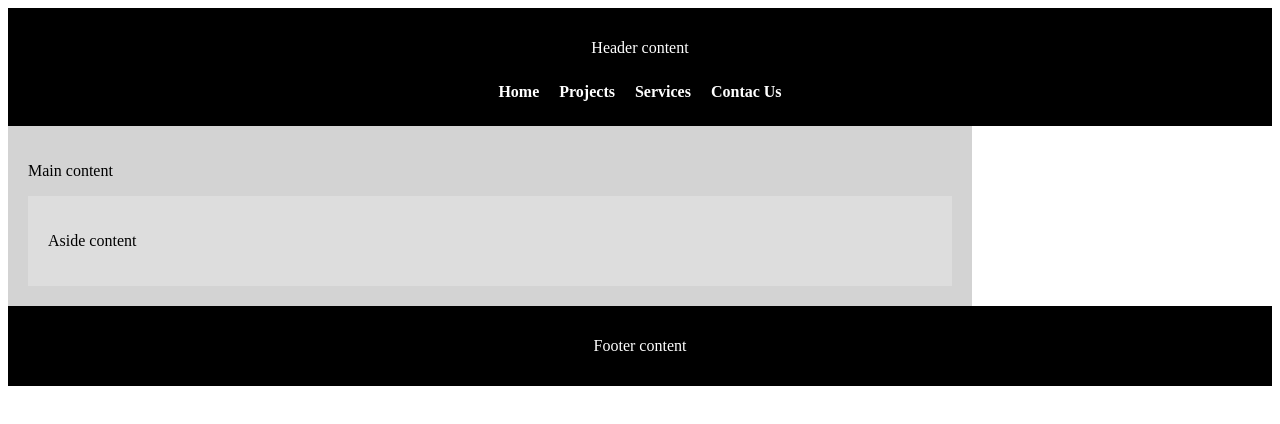
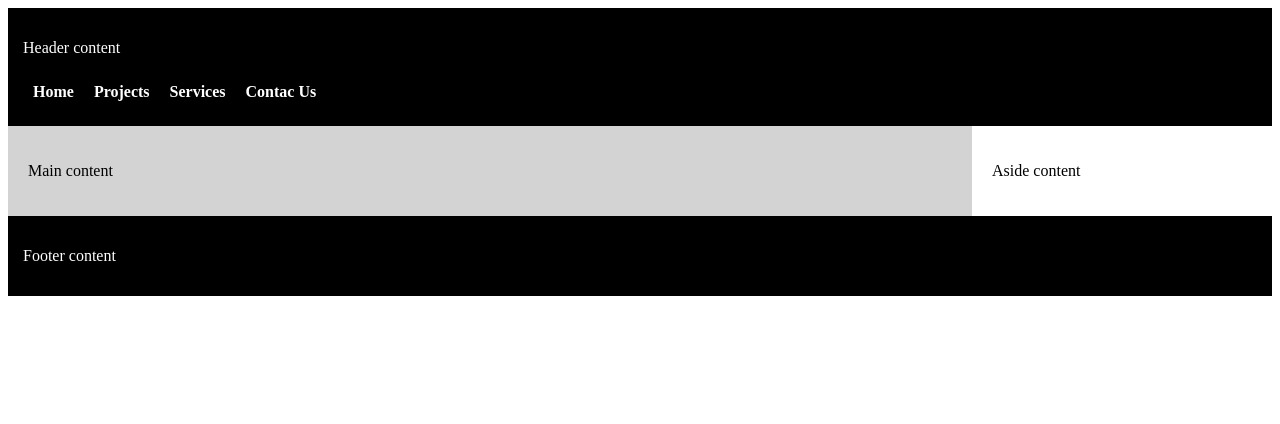
Before and after one commit to carlos200514/wdd131, a plain HTML site: page week-01/basic-layout.html in a window 1280 px wide. Drawn offline with Linux system fonts and the light colour scheme.

Commit message:
new update

```diff
--- a/week-01/basic-layout.html
+++ b/week-01/basic-layout.html
@@ -16,12 +16,12 @@
             <a>Contac Us</a>
         </nav>
     </header>
-    <main>
-        <p>Main content</p>
+        <main>
+            <p>Main content</p>
+        </main>
         <aside>
             <p>Aside content</p>
         </aside>
-    </main>
     <footer>
         <p>Footer content</p>
     </footer>
--- a/week-01/styles/layout.css
+++ b/week-01/styles/layout.css
@@ -13,7 +13,7 @@ header {
     grid-area: header;
     background-color: black;
     color: white;
-    text-align: center;
+    text-align: left;
     padding: 15px;
 }
 
@@ -21,7 +21,7 @@ nav {
     grid-area: nav;
     background-color: black;
     display: flex;
-    justify-content: center;
+    justify-content: left;
     gap: 20px;
     padding: 10px;
 }
@@ -40,7 +40,7 @@ main {
 
 aside {
     grid-area: aside;
-    background-color: #ddd;
+    background-color: white;
     padding: 20px;
 }
 
@@ -48,6 +48,6 @@ footer {
     grid-area: footer;
     background-color: black;
     color: white;
-    text-align: center;
+    text-align: left;
     padding: 15px;
 }
```
